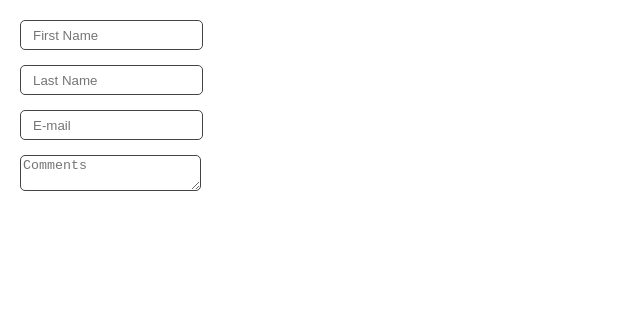
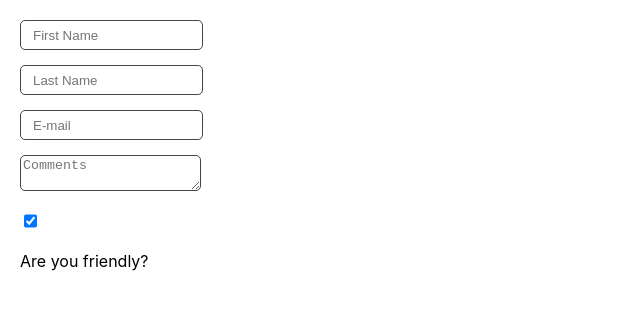
Before and after one commit to zakariaelb/form, a React (Create React App) app: page / in a window 1280 px wide. Shown: the top 310 px of the page, without its empty margins (0-640 px from the left). Built offline with nearby package versions, Linux system fonts and the light colour scheme.

Commit message:
checkBox

```diff
--- a/src/App.js
+++ b/src/App.js
@@ -38,19 +38,35 @@
 
 export default function Form() {
     const [fromData, setFormData] = React.useState(
-      {firstName: "", lastName: "", email: "", comments: ""}
+      {firstName: "",
+        lastName: "",
+        email: "",
+        comments: "",
+        isFriendly: true
+      }
       )
     /**
      * Challenge: Track the applicant's last name as well
      */
 
     console.log(fromData)
+    // function handledChange(event) {
+    //     //console.log(event.target.name)
+    //     setFormData(prevFormData => {
+    //       return {
+    //         ...prevFormData,
+    //         [event.target.name]: event.target.value
+    //       }
+    //     })
+    // }
+
     function handledChange(event) {
       //console.log(event.target.name)
+      const {name, value, type, checked} = event.target
       setFormData(prevFormData => {
         return {
           ...prevFormData,
-            [event.target.name]: event.target.value
+          [name]: type === "checkbox" ? checked : value
         }
       })
   }
@@ -84,6 +100,15 @@
               name="comments"
               value={fromData.comments}
             />
+            <input
+              type="checkbox"
+              id="isFriendly"
+              checked={fromData.isFriendly}
+              onChange={handledChange}
+              name="isFriendly"
+            />
+            <label htmlFor="isFriendly">Are you friendly?</label>
+            <br />
         </form>
     )
 }
```
Lines whose indentation alone changed are shown as unchanged.
